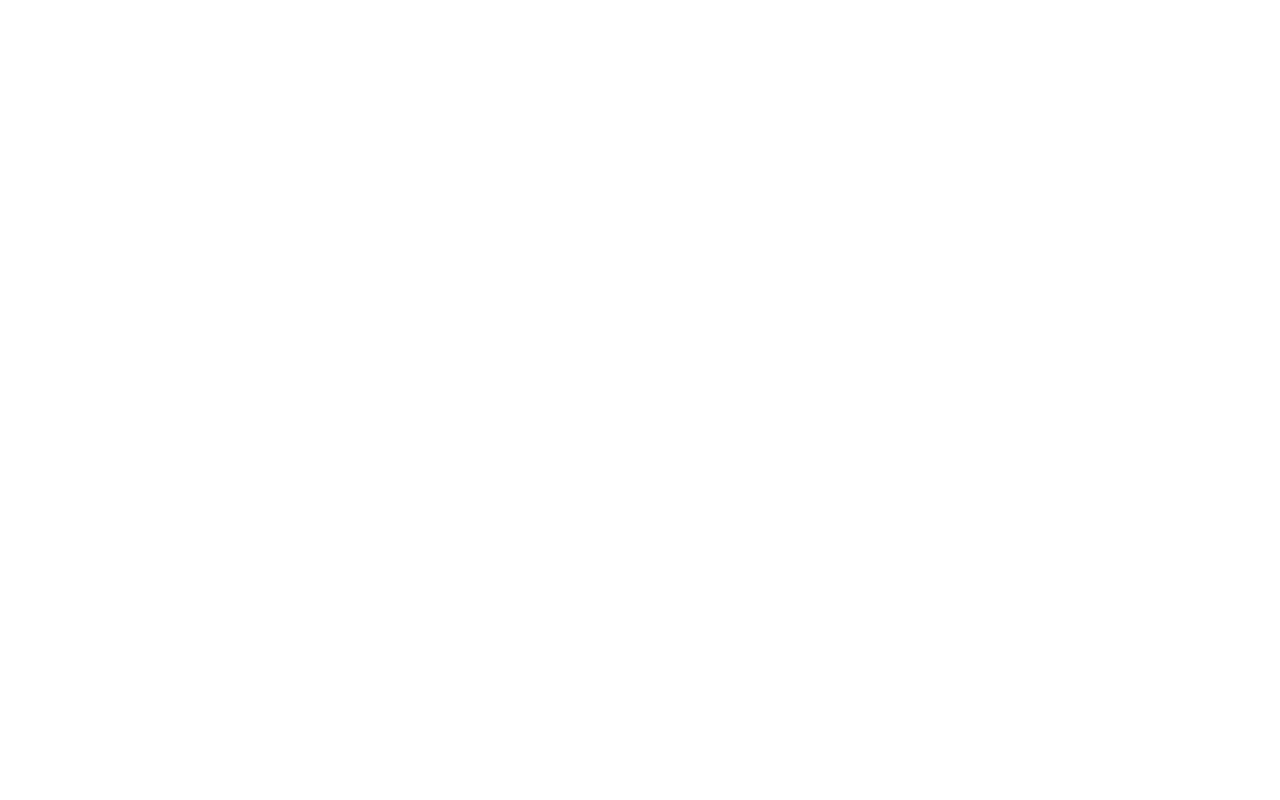
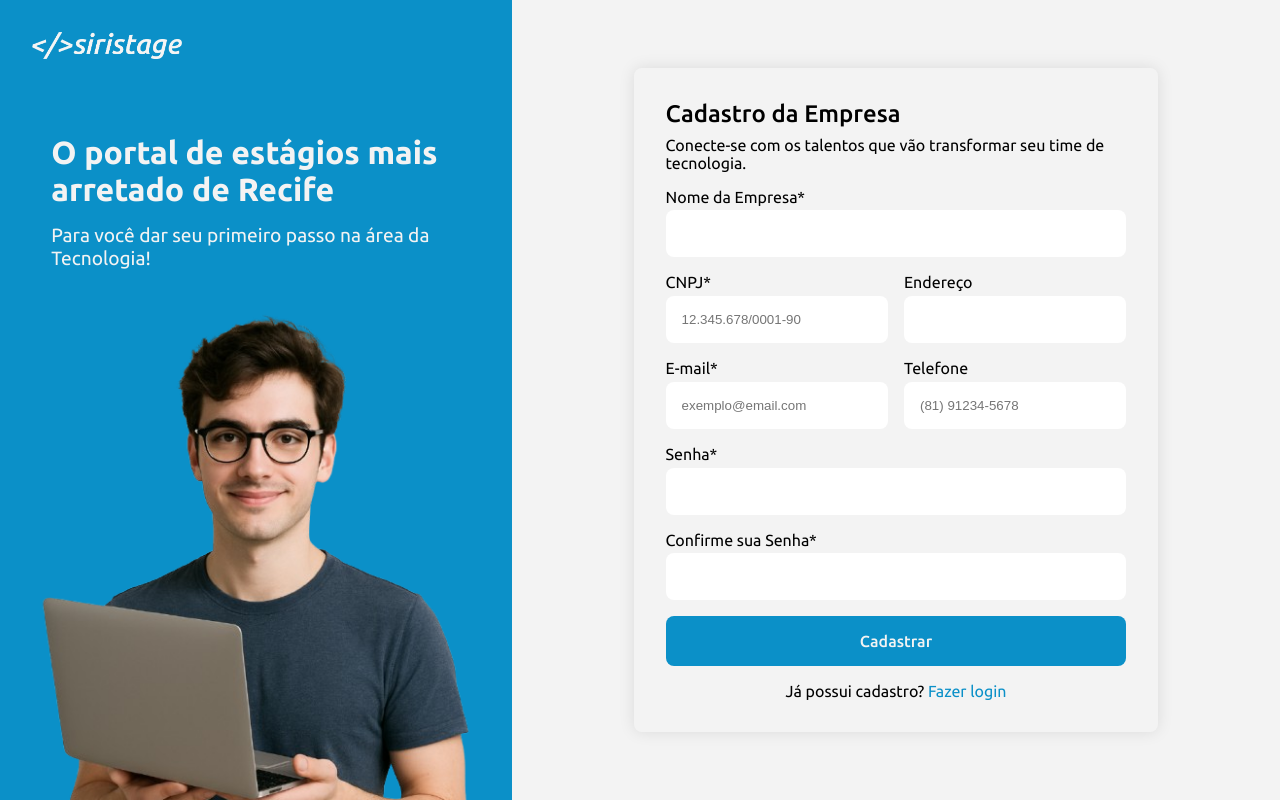
Before and after one commit to paulosds2318/Siri-Stage, a plain HTML site: page template/empresas.html in a window 1280 px wide. Drawn offline with Linux system fonts and the light colour scheme.

Commit message:
Tela de Cadastro de Empresas

```diff
--- a/static/style.css
+++ b/static/style.css
@@ -59,7 +59,6 @@ body {
     display: flex;
     flex-direction: column;
     justify-content: center;
-    align-items: center;
     gap: 1rem;
 }
 
@@ -264,3 +263,17 @@ body {
 .have-account span:hover {
     text-decoration: underline;
 }
+
+/* Media Queries */
+
+@media (max-width: 1366px) {
+    .left-content h1 {
+        font-size: 2rem;
+    }
+
+    .left-content h2 {
+        font-size: 1.2rem;
+    }
+
+    .left
+}
--- a/template/candidatos.html
+++ b/template/candidatos.html
@@ -3,8 +3,9 @@
 <head>
     <meta charset="UTF-8">
     <meta name="viewport" content="width=device-width, initial-scale=1.0">
-    <title>SiriStage | Vagas de Estágio</title>
+    <title>SiriStage | Cadastro do Candidato</title>
     <link rel="stylesheet" href="../static/style.css">
+    <link rel="stylesheet" href="../static/responsive.css">
     <link rel="shortcut icon" href="../assets/favicon.ico" type="image/x-icon">
 </head>
 <body>
--- a/template/empresas.html
+++ b/template/empresas.html
@@ -0,0 +1,81 @@
+<!DOCTYPE html>
+<html lang="pt-br">
+<head>
+    <meta charset="UTF-8">
+    <meta name="viewport" content="width=device-width, initial-scale=1.0">
+    <title>SiriStage | Cadastro da Empresa</title>
+    <link rel="stylesheet" href="../static/style.css">
+    <link rel="shortcut icon" href="../assets/favicon.ico" type="image/x-icon">
+</head>
+<body>
+    <div class="left-container">
+        <div class="header">
+            <div class="logo">
+                <a href="index.html">
+                    <img src="../assets/siristage_logo.png" alt="SiriStage Logo">
+                </a>
+            </div>
+        </div>
+
+        <div class="left-content">
+            <h1>O portal de estágios mais arretado de Recife</h1>
+            <h2>Para você dar seu primeiro passo na área da Tecnologia!</h2>
+        </div>
+
+        <div class="image">
+            <img src="../assets/imagem001.png" alt="">
+        </div>
+    </div>
+
+    <div class="candidate-container">
+        <form class="candidate-form">
+            <div class="candidate-header">
+                <h1>Cadastro da Empresa</h1>
+                <h2>Conecte-se com os talentos que vão transformar seu time de tecnologia.</h2>
+            </div>
+
+            <div class="input-item">
+                <label for="name">Nome da Empresa*</label>
+                <input type="text" id="name" required>
+            </div>
+
+            <div class="input-item" id="item-side">
+                <div class="input-item">
+                    <label for="cnpj">CNPJ*</label>
+                    <input type="text" id="cnpj" placeholder="12.345.678/0001-90">
+                </div>
+                <div class="input-item">
+                    <label for="endereco">Endereço</label>
+                    <input type="tel" id="endereco">
+                </div>
+            </div>
+
+            <div class="input-item" id="item-side">
+                <div class="input-item">
+                    <label for="email">E-mail*</label>
+                    <input type="email" id="email" placeholder="exemplo@email.com" required>
+                </div>
+                <div class="input-item">
+                    <label for="tel">Telefone</label>
+                    <input type="tel" id="tel" pattern="^\(\d{2}\)\s\d{4,5}-\d{4}$" placeholder="(81) 91234-5678">
+                </div>
+            </div>
+
+            <div class="input-item">
+                <label for="senha">Senha*</label>
+                <input type="password" id="senha" required>
+            </div>
+
+            <div class="input-item">
+                <label for="senhaConfirma">Confirme sua Senha*</label>
+                <input type="password" id="senhaConfirma" required>
+            </div>
+
+            <input type="button" value="Cadastrar" class="register-btn">
+            <p class="have-account">Já possui cadastro? <span>Fazer login</span></p>
+        </form>
+    </div>
+
+    <script src="../static/script.js"></script>
+</body>
+</html>
```
